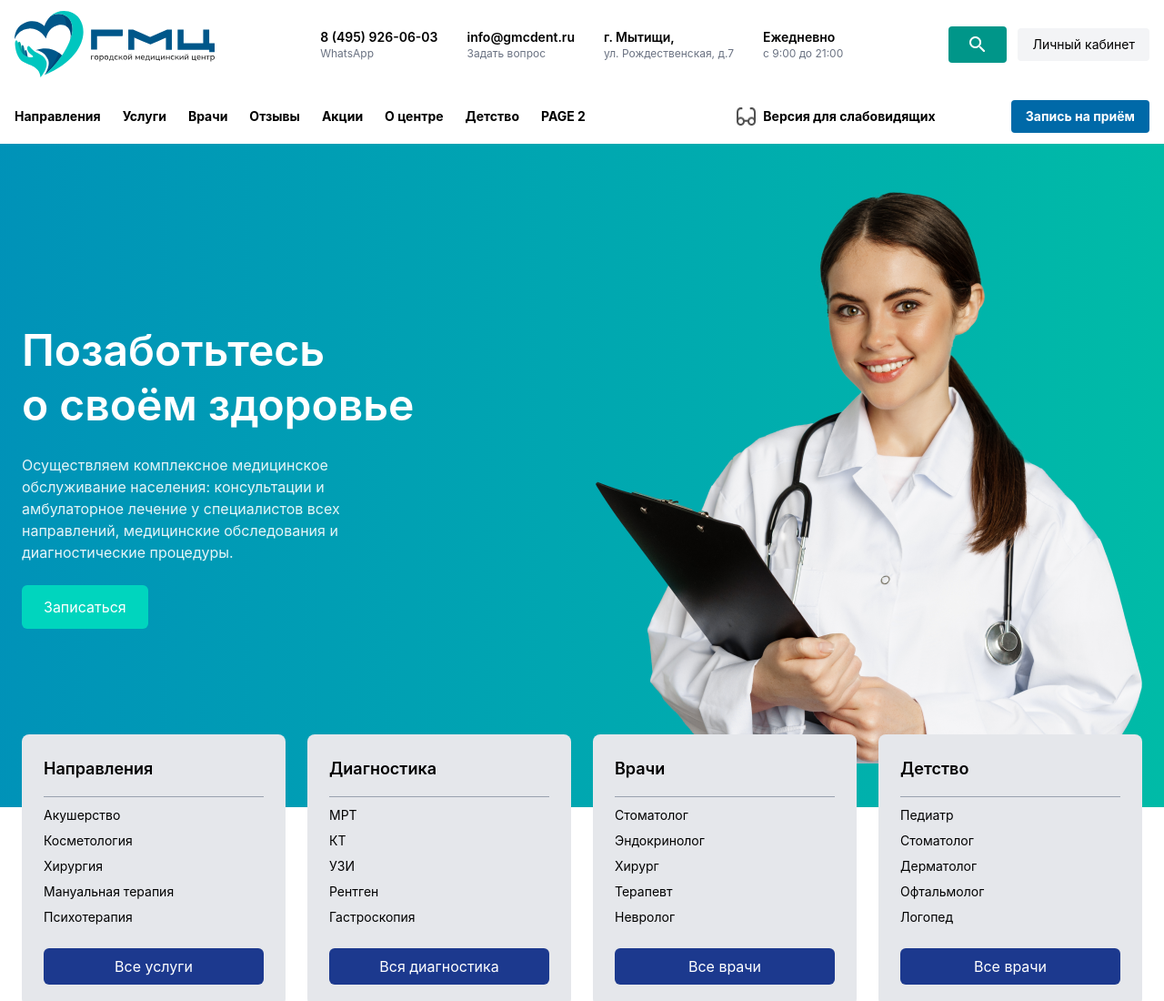
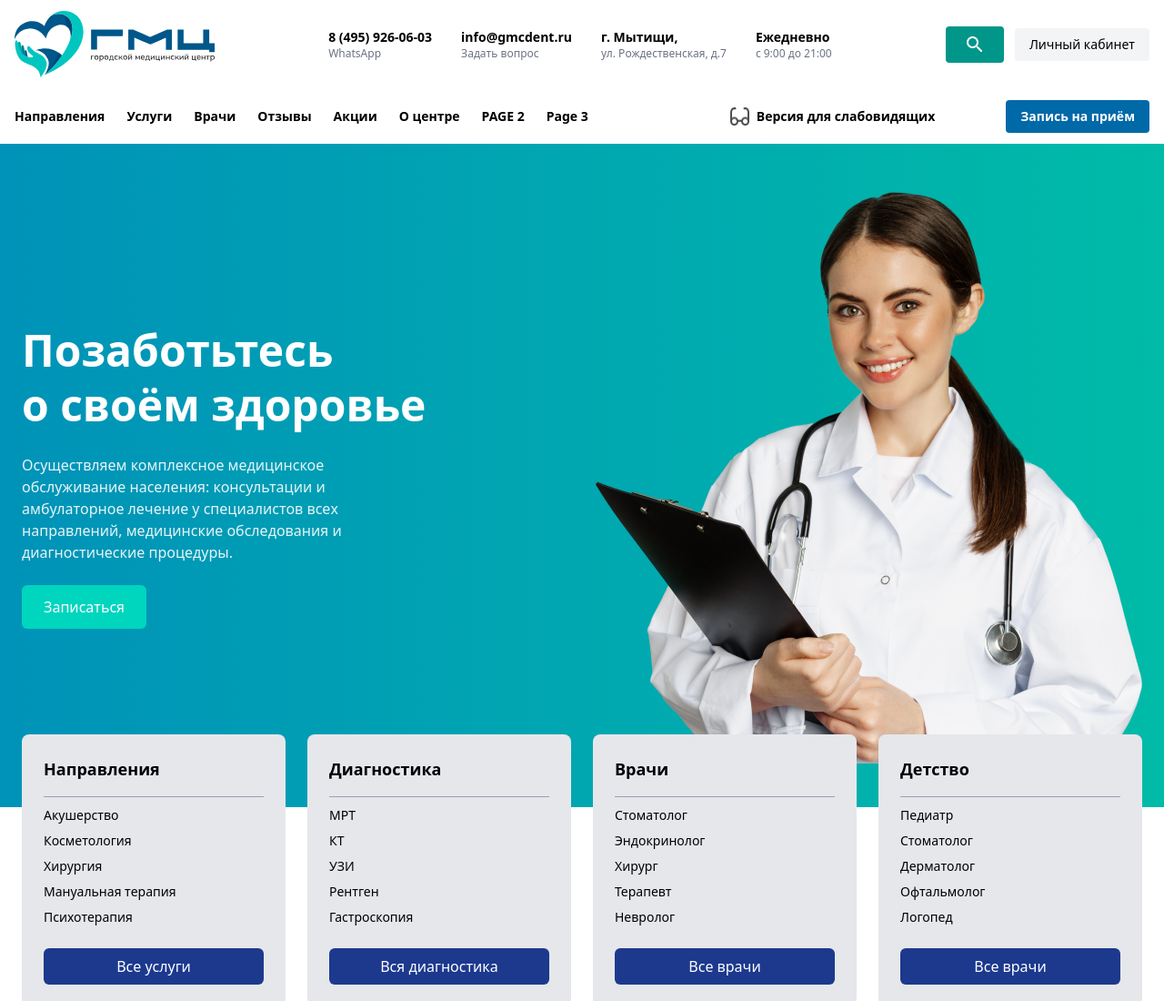
Before and after one commit to TOJIo7/EXAM-4-TEAM, a website: page index.html in a window 1280 px wide. Shown: the top 1100 px of the page at 91% size. Drawn offline with nearby package versions, Linux system fonts and the light colour scheme; files that its build step writes are made by us from their sources.

Commit message:
output.css

```diff
--- a/index.html
+++ b/index.html
@@ -46,8 +46,8 @@
           <a href="#">Отзывы</a>
           <a href="#">Акции</a>
           <a href="#">О центре</a>
-          <a href="#">Детство</a>
-          <a href="#">PAGE 2</a>
+          <a href="./src/ahmad-page/index.html">PAGE 2</a>
+          <a href="./src/Ruslanpage/index.html">Page 3</a>
         </nav>
         <div class="icon"><img class=" block lg:hidden " src="./burger.png" alt=""></div>
         <div class=" flex gap-2 "> <img class="block" src="./icon (4).png" alt=""> Версия для слабовидящих</div>
```
Also changed, not shown: src/output.css (added), 1 other file.
